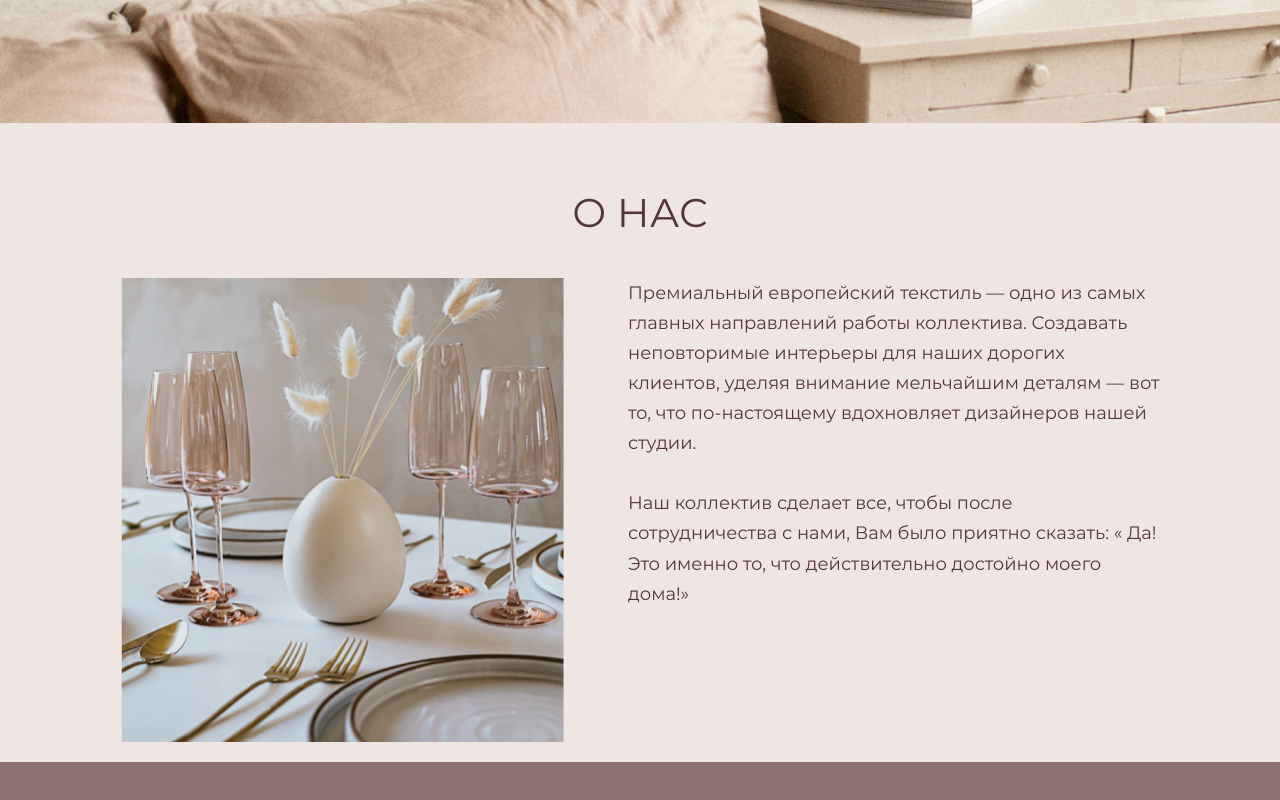
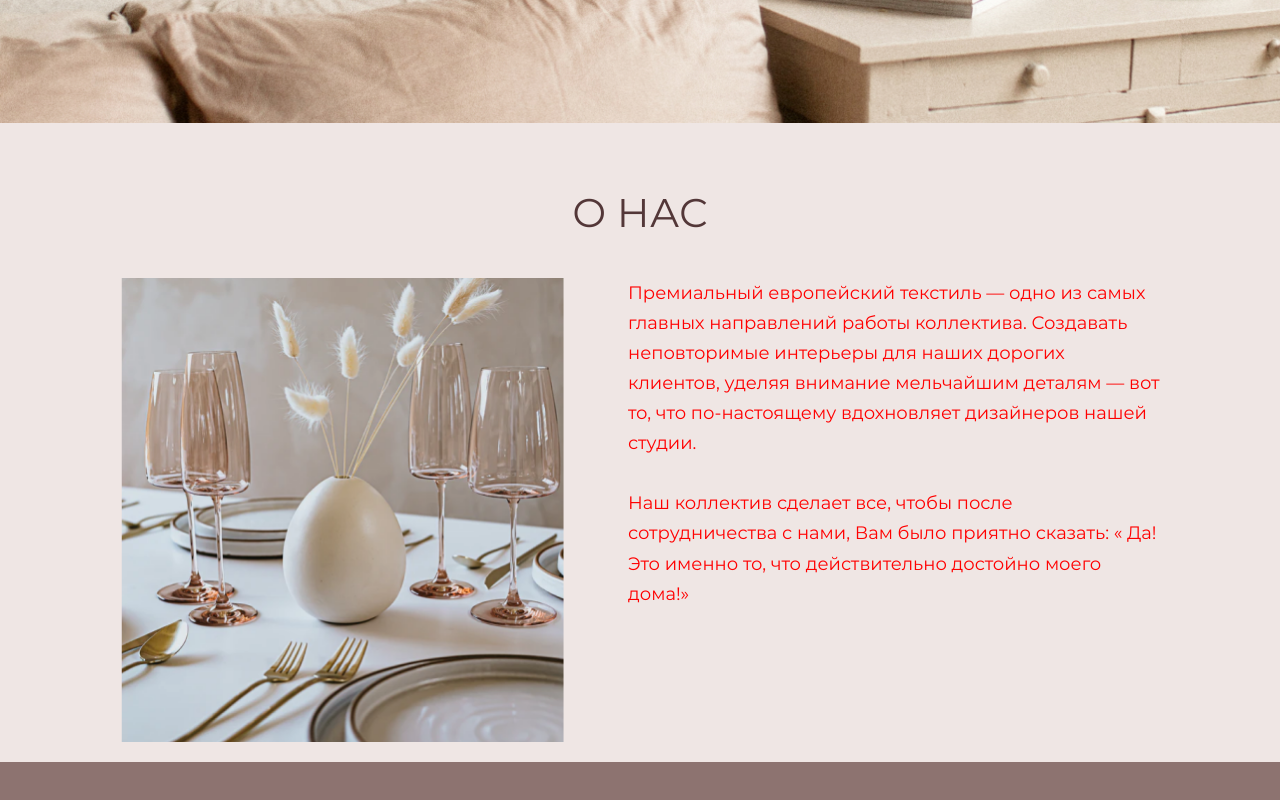
Before and after one commit to anyakurepkina/scandi, a plain HTML site: page index.html in a window 1280 px wide. Shown: the part 586-1386 px from the top of the page. Drawn offline with nearby package versions, Linux system fonts and the light colour scheme.

Commit message:
Update about.css

```diff
--- a/styles/about.css
+++ b/styles/about.css
@@ -25,7 +25,7 @@
 .about__text {
 	font-size: 18px;
 	line-height: 1.67;
-	color: #533738;
+	color: red;
 	margin: 0;
 }
 .about__text + .about__text {
```
